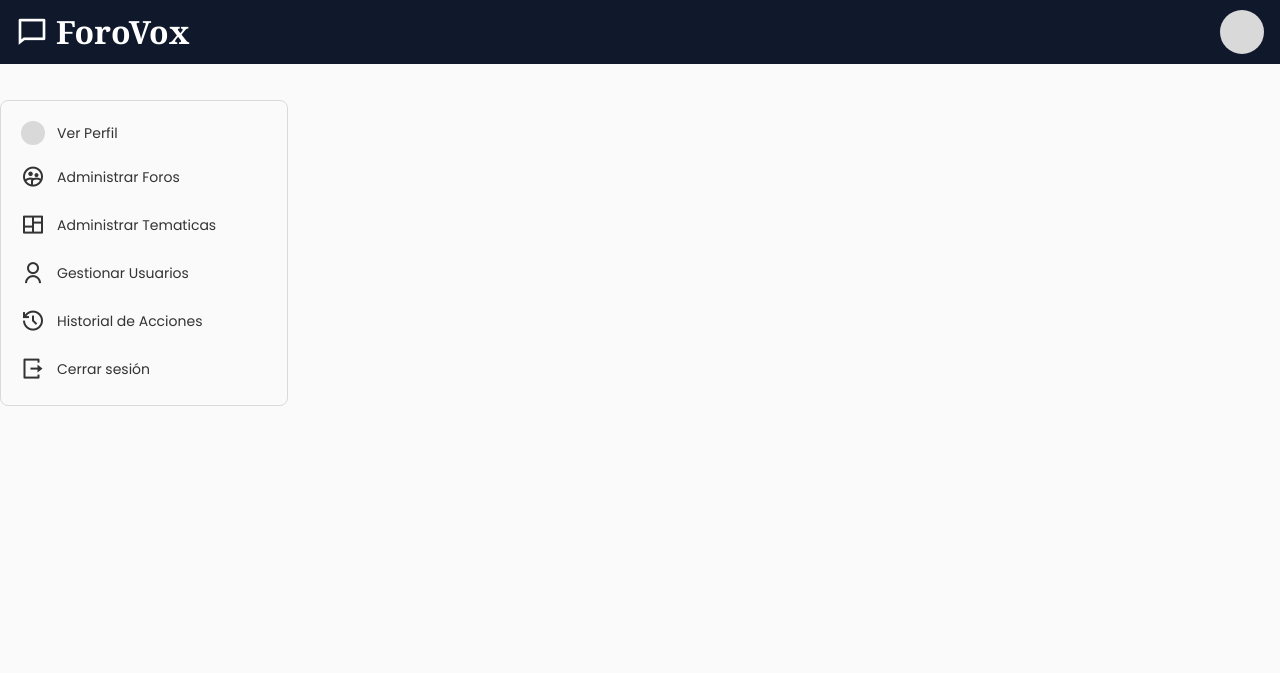
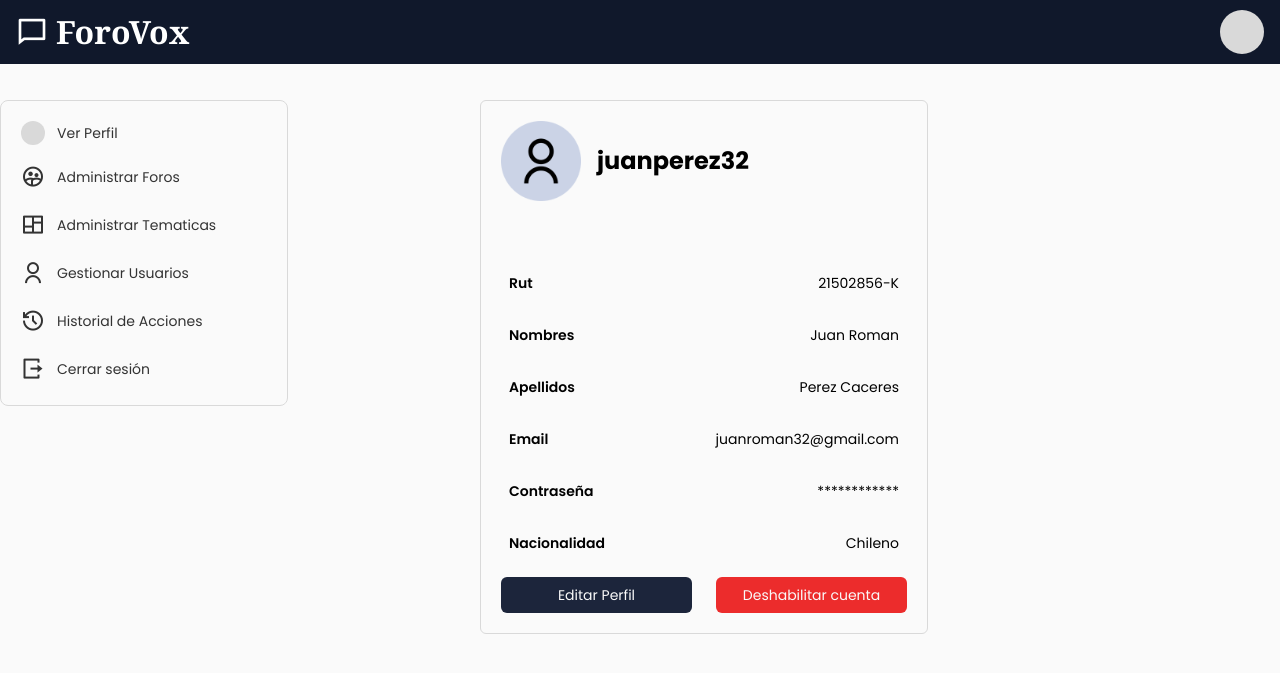
Before and after one commit to johan2160/Sistema-de-Foros, a Django app: page /perfil_usuario/ in a window 1280 px wide. Shown: the top 673 px of the page. Run offline with Django 5.2, Linux system fonts and the light colour scheme; some libraries are stand-ins or nearby versions.

Commit message:
Añadir sección de perfil de usuario en la vista de administración
- Se agregó un nuevo contenedor que muestra la información del perfil de usuario, incluyendo foto, nombre, email, y otros datos personales.
- Se implementaron botones para editar el perfil y deshabilitar la cuenta.
- Se añadieron clases de diseño CSS para mejorar la presentación de la información del usuario y los botones de acción.
- Se incluyó una imagen de perfil por defecto cargada desde archivos estáticos.

```diff
--- a/foros/templates/perfil_usuario.html
+++ b/foros/templates/perfil_usuario.html
@@ -1,4 +1,5 @@
 {% extends 'master.html' %}
+{% load static %}
 
 {% block title %}
 ForoVox | Perfil usuario
@@ -7,6 +8,48 @@ ForoVox | Perfil usuario
 {% block content %}
 
 {% include 'components/admin-display.html' %}
-
+<div class="flex justify-center">
+  <div class="flex flex-col items-center xl:items-start max-w-7xl w-full px-4 xl:pl-[30rem]">
+    <div class="w-full max-w-md border border-[#D9D9D9] rounded-md p-5">
+      <div class="flex items-center gap-4 mb-16">
+        <img src="{% static 'imagenes/default-profile.png' %}" alt="Foto de perfil del usuario" class="size-20">
+        <h2 class="font-bold text-2xl">juanperez32</h2>
+      </div>
+      <div class="flex flex-col gap-4 text-sm">
+        <div class="flex justify-between p-2 rounded-md hover:bg-[#F1F3F8] transition-colors">
+          <h3 class="text-left font-semibold">Rut</h3>
+          <p clas>21502856-K</p>
+        </div>
+        <div class="flex justify-between p-2 rounded-md hover:bg-[#F1F3F8] transition-colors">
+          <h3 class="text-left font-semibold">Nombres</h3>
+          <p clas>Juan Roman</p>
+        </div>
+        <div class="flex justify-between p-2 rounded-md hover:bg-[#F1F3F8] transition-colors">
+          <h3 class="text-left font-semibold">Apellidos</h3>
+          <p clas>Perez Caceres</p>
+        </div>
+        <div class="flex justify-between p-2 rounded-md hover:bg-[#F1F3F8] transition-colors">
+          <h3 class="text-left font-semibold">Email</h3>
+          <p clas>juanroman32@gmail.com</p>
+        </div>
+        <div class="flex justify-between p-2 rounded-md hover:bg-[#F1F3F8] transition-colors">
+          <h3 class="text-left font-semibold">Contraseña</h3>
+          <p clas>************</p>
+        </div>
+        <div class="flex justify-between p-2 rounded-md hover:bg-[#F1F3F8] transition-colors">
+          <h3 class="text-left font-semibold">Nacionalidad</h3>
+          <p clas>Chileno</p>
+        </div>
+        <div class="flex gap-6">
+          <button class="flex-1 rounded-md bg-[#1c253b] text-[#fafafa] py-2 transition-colors hover:bg-[#24304C]">Editar
+            Perfil</button>
+          <button
+            class="flex-1 rounded-md bg-[#ec2c2c] text-[#fafafa] py-2 transition-colors hover:bg-[#EE4444]">Deshabilitar
+            cuenta</button>
+        </div>
+      </div>
+    </div>
+  </div>
+</div>
 
 {% endblock %}
```
